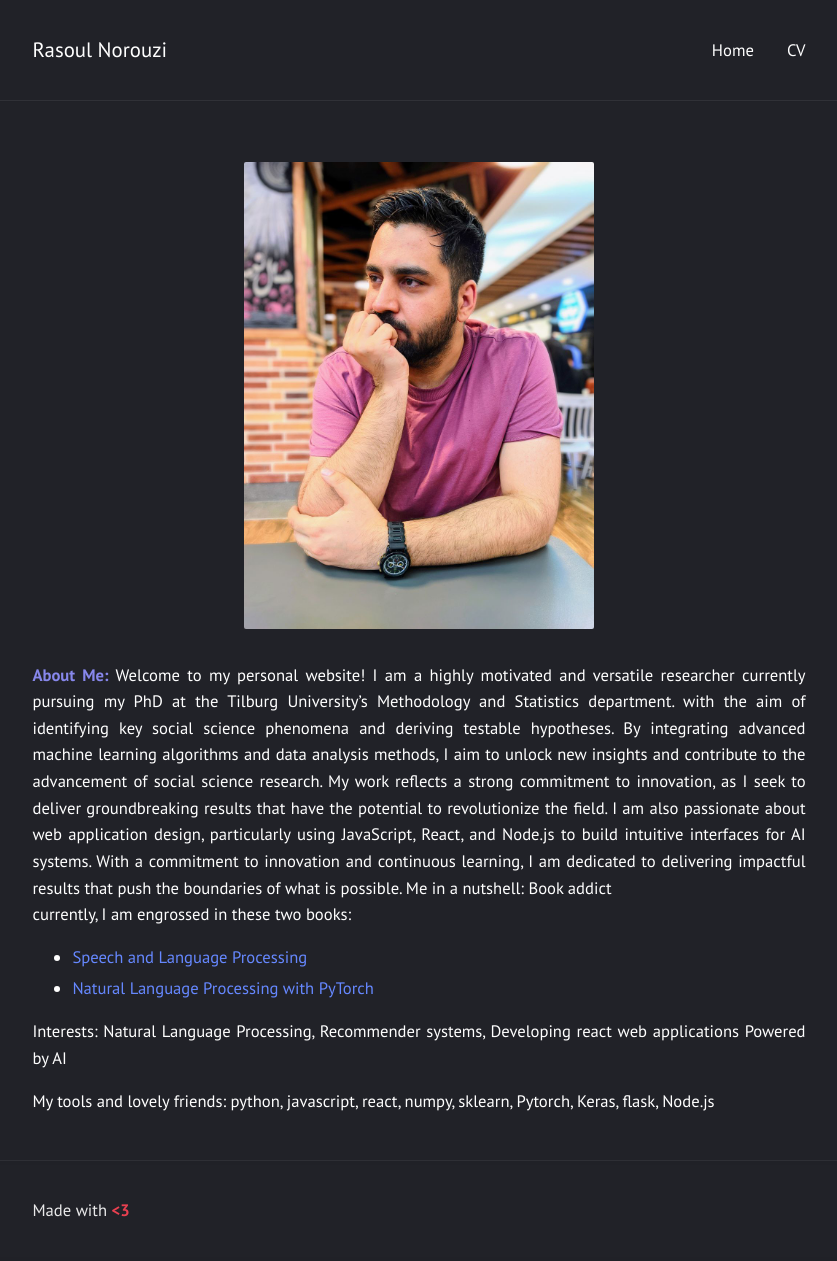
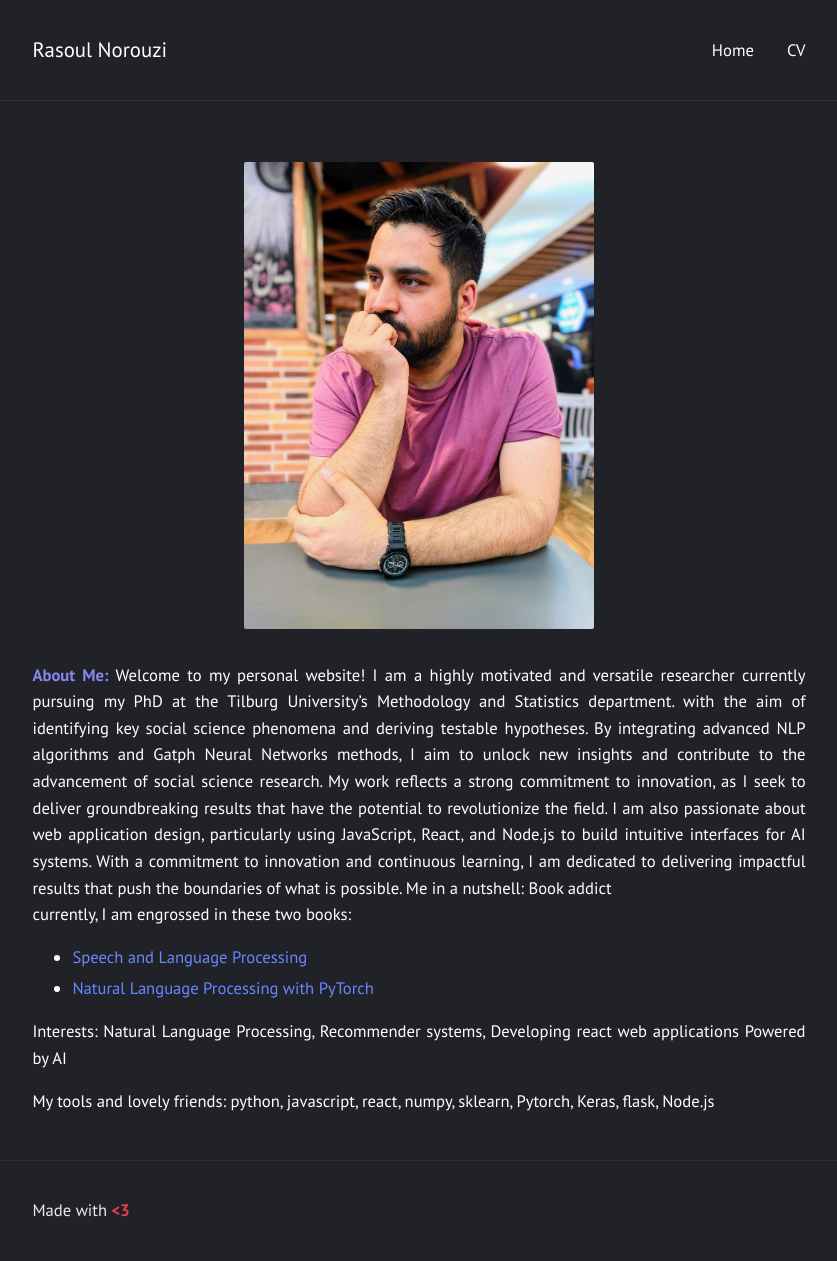
Before and after one commit to rasoulnorouzi/rasoulnorouzi.github.io, a Jekyll site: the page built from index.md, in a window 1280 px wide. Shown: the whole page, without its empty margins (221-1058 px from the left). Built offline with Jekyll 4.4.1, drawn with Linux system fonts in a browser that asks for light colours.

Commit message:
Update index.md

```diff
--- a/index.md
+++ b/index.md
@@ -7,7 +7,7 @@ layout: page
 
 <b style="color:rgb(135,135,235);">About Me: </b> Welcome to my personal website!
 I am a highly motivated and versatile researcher currently pursuing my PhD at the Tilburg University's Methodology and Statistics department.
-with the aim of identifying key social science phenomena and deriving testable hypotheses. By integrating advanced machine learning algorithms and data analysis methods, I aim to unlock new insights and contribute to the advancement of social science research. My work reflects a strong commitment to innovation, as I seek to deliver groundbreaking results that have the potential to revolutionize the field.
+with the aim of identifying key social science phenomena and deriving testable hypotheses. By integrating advanced NLP algorithms and Gatph Neural Networks methods, I aim to unlock new insights and contribute to the advancement of social science research. My work reflects a strong commitment to innovation, as I seek to deliver groundbreaking results that have the potential to revolutionize the field.
 I am also passionate about web application design, particularly using JavaScript, React, and Node.js to build intuitive interfaces for AI systems. With a commitment to innovation and continuous learning, I am dedicated to delivering impactful results that push the boundaries of what is possible.
 Me in a nutshell: Book addict <br/>
 currently, I am engrossed in these two books:
```
